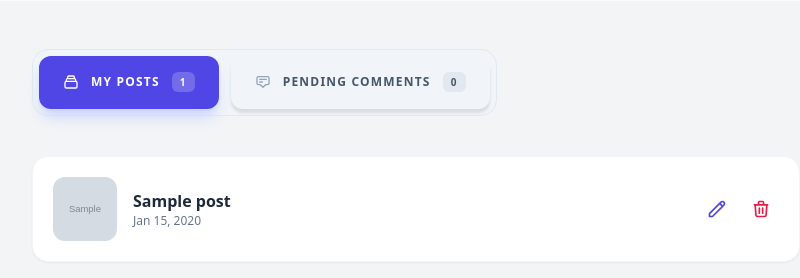
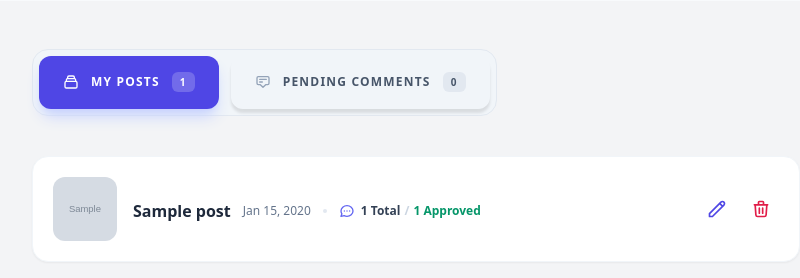
Before and after one commit to suniali/jnestagram, a Django app: page /profile/ in a window 1280 px wide. Shown: the part 893-1171 px from the top of the page, without its empty margins (224-1024 px from the left). Run offline with Django 5.2, Linux system fonts and the light colour scheme; a user stored in the database is signed in; tables that the repository leaves empty hold one stand-in row (values such as "Sample post"); grey boxes marked "Sample" are stand-in pictures; style sheets or scripts are compiled from the project's sources; parts of the project's set-up code (start-up, migrations or seed data) failed here and were passed over; some libraries are stand-ins or nearby versions.

Commit message:
manage comment from profile

```diff
--- a/posts/models.py
+++ b/posts/models.py
@@ -38,6 +38,10 @@ class Post(models.Model):
     def total_likes(self):
         return self.likes.count()
 
+    @property
+    def approved_comments(self):
+        return self.comments.filter(is_approved=True)
+
 class Comment(models.Model):
     post = models.ForeignKey(Post, on_delete=models.CASCADE, related_name='comments')
     user = models.ForeignKey(settings.AUTH_USER_MODEL, on_delete=models.CASCADE,related_name='comments')
--- a/posts/views.py
+++ b/posts/views.py
@@ -227,7 +227,7 @@ class CommentDeleteView(LoginRequiredMixin,UserPassesTestMixin,DeleteView):
 
     def test_func(self):
         comment=self.get_object()
-        return self.request.user==comment.user
+        return self.request.user==comment.user or self.request.user==comment.post.user
 
     def get_success_url(self):
         messages.warning(self.request, "Comment deleted successfully.")
--- a/templates/posts/comment.html
+++ b/templates/posts/comment.html
@@ -53,13 +53,15 @@
                         {{ comment.text }}
                     </p>
 
+                      <div class="actions" style="font-size: 0.85rem;">
                   {% if request.user == comment.user %}
-                      <div class="actions" style="font-size: 0.85rem;">
                           <a href="{% url 'update_comment' comment.pk %}?next={{ request.path }}" style="color: #007bff; text-decoration: none;">Edit</a>
+                  {% endif %}
+                      {% if request.user == comment.user or request.user == comment.post.user %}
                           <span style="color: #ccc; margin: 0 8px;">|</span>
                           <a href="{% url 'delete_comment' comment.pk %}?next={{ request.path }}" style="color: #dc3545; text-decoration: none;">Delete</a>
+                      {% endif %}
                       </div>
-                  {% endif %}
                 </div>
             </div>
         {% empty %}
--- a/templates/profiles/profile.html
+++ b/templates/profiles/profile.html
@@ -176,9 +176,27 @@
                             {% if post.image %}
                                 <img src="{{ post.image.url }}" class="w-16 h-16 rounded-xl object-cover">
                             {% endif %}
-                            <div>
+                            <div class="flex items-center gap-3 mt-1">
                                 <h4 class="font-bold text-slate-800">{{ post.title }}</h4>
+
                                 <p class="text-xs text-slate-500">{{ post.created_at|date:"M d, Y" }}</p>
+
+                                <span class="w-1 h-1 bg-slate-200 rounded-full"></span>
+                                <a href="{% url 'add_comment' post.id %}#comments"
+                                   class="flex items-center gap-1.5 text-xs font-bold text-indigo-500 hover:text-indigo-700 transition-colors">
+                                    <svg class="w-4 h-4" fill="none" stroke="currentColor" viewBox="0 0 24 24">
+                                        <path stroke-linecap="round" stroke-linejoin="round" stroke-width="2" d="M8 12h.01M12 12h.01M16 12h.01M21 12c0 4.418-4.03 8-9 8a9.863 9.863 0 01-4.255-.949L3 20l1.395-3.72C3.512 15.042 3 13.574 3 12c0-4.418 4.03-8 9-8s9 3.582 9 8z" />
+                                    </svg>
+                                    <div class="flex items-center gap-1">
+                                        <span class="text-slate-700">{{ post.comments.count }} Total</span>
+
+                                        <span class="text-slate-300">/</span>
+
+                                        <span class="text-emerald-600">
+                                            {{ post.approved_comments.count|default:"0" }} Approved
+                                        </span>
+                                    </div>
+                                </a>
                             </div>
                         </div>
                         <div class="flex gap-2 " x-data="{ showConfirm: false }">
```
